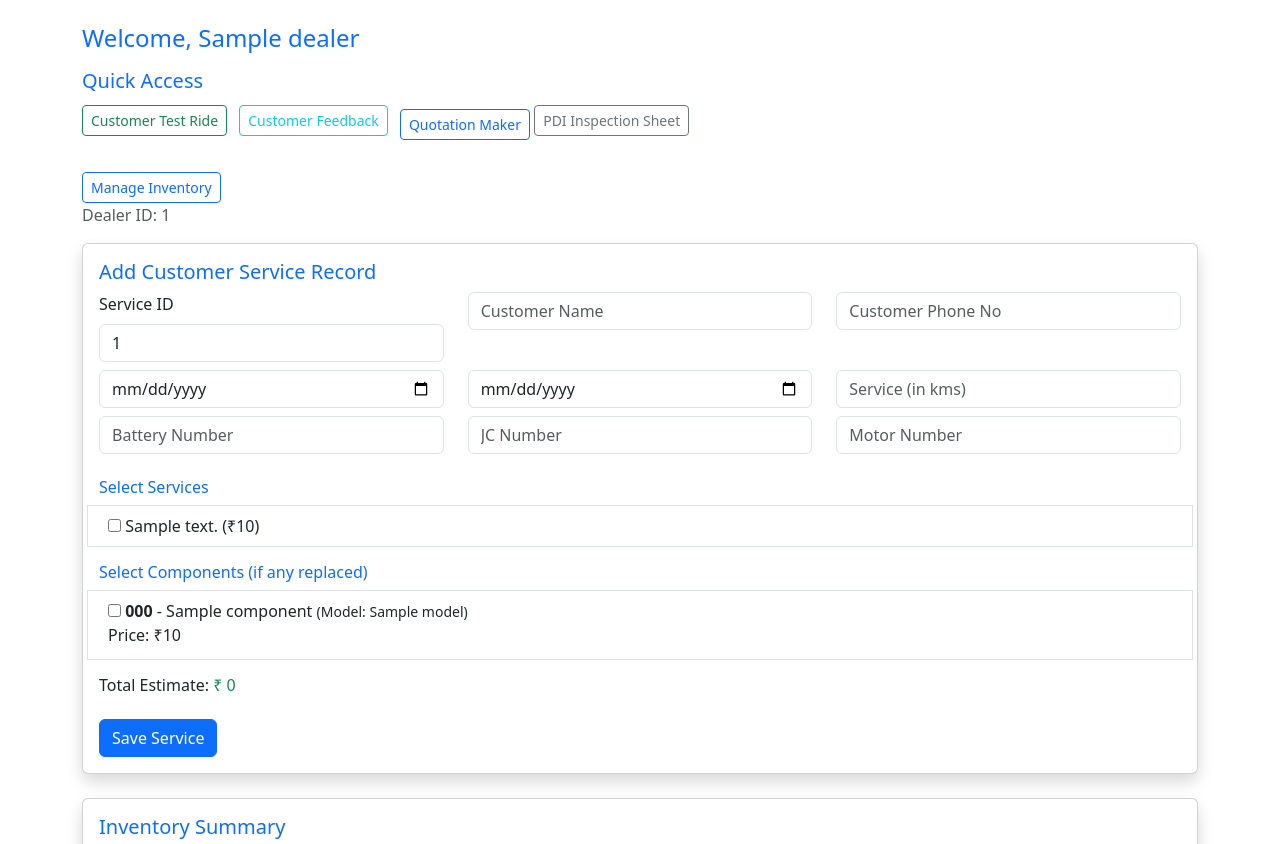
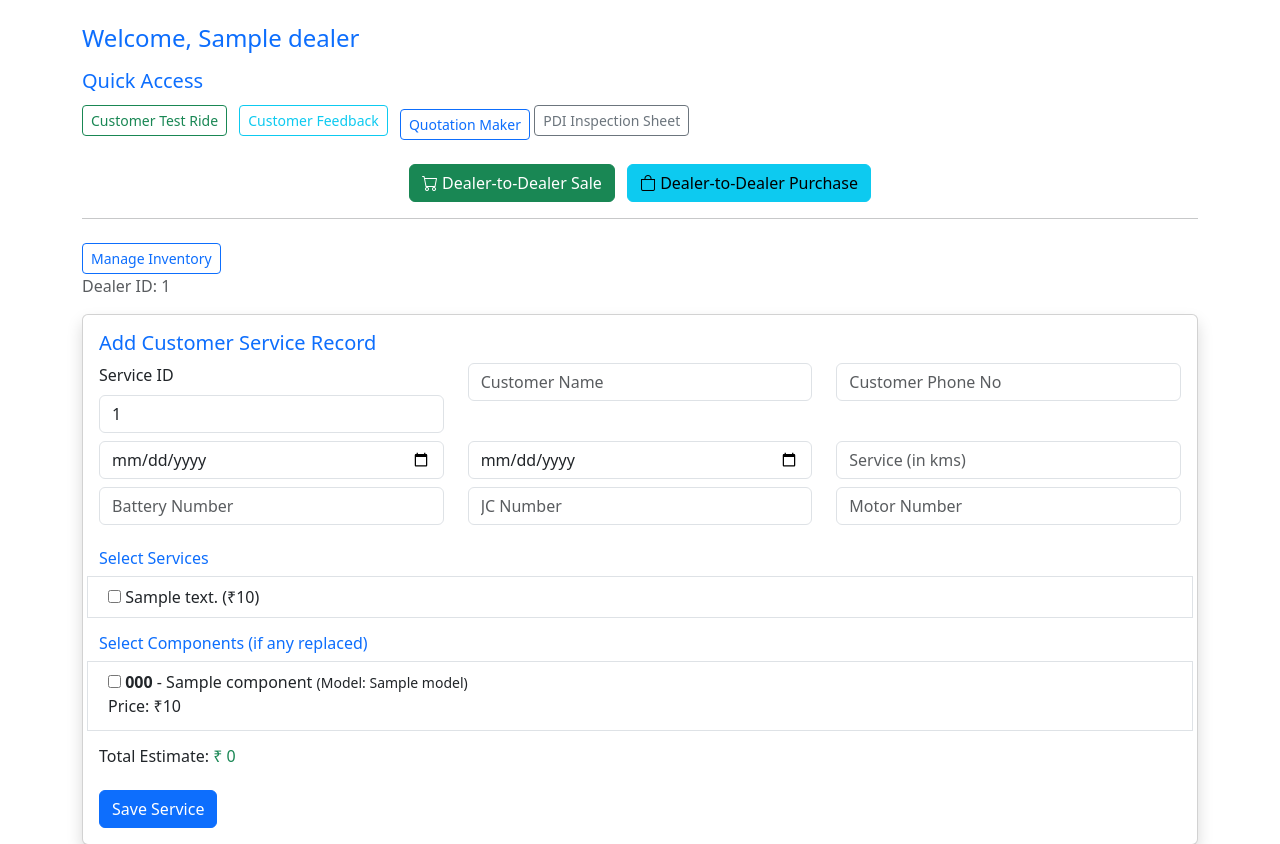
Before and after one commit to PriyanshuVe/smg_service_portal, a Django app: template portal/templates/portal/dealer_dashboard.html in a window 1280 px wide. Shown: the top 844 px of the page. Run offline with Django 5.2, Linux system fonts and the light colour scheme; the template is opened without the code that fills it: most values are stand-ins (such as "Sample title", 1, 10 or a date in 2020).

Commit message:
Final Day 27 updates: Dealer Sale/Purchase + Google Sheet + Excel export

```diff
--- a/portal/templates/portal/dealer_dashboard.html
+++ b/portal/templates/portal/dealer_dashboard.html
@@ -5,6 +5,7 @@
 <meta charset="UTF-8">
 <title>Dealer Dashboard | SMG Portal</title>
 <link rel="stylesheet" href="https://cdn.jsdelivr.net/npm/bootstrap@5.3.0/dist/css/bootstrap.min.css">
+<link rel="stylesheet" href="https://cdn.jsdelivr.net/npm/bootstrap-icons@1.10.5/font/bootstrap-icons.css">
 <script>
 function calculateTotal() {
     let labourBoxes = document.querySelectorAll('input[name="services"]:checked');
@@ -35,6 +36,16 @@ function calculateTotal() {
         <a href="{% url 'dealer_quotation' %}" class="btn btn-outline-primary btn-sm mt-2">Quotation Maker</a>
         <a href="{% url 'pdi_inspection_form' %}" class="btn btn-outline-secondary btn-sm me-2">PDI Inspection Sheet</a>
     </div>
+    <div class="mb-3 text-center">
+    <a href="{% url 'dealer_sale_list' %}" class="btn btn-success me-2">
+        <i class="bi bi-cart"></i> Dealer-to-Dealer Sale
+    </a>
+    <a href="{% url 'dealer_purchase_list' %}" class="btn btn-info">
+        <i class="bi bi-bag"></i> Dealer-to-Dealer Purchase
+    </a>
+    </div>
+    <hr class="my-3">
+
 
     <a href="{% url 'dealer_add_inventory' %}" class="btn btn-outline-primary btn-sm mt-2">Manage Inventory</a>
     <p class="text-muted">Dealer ID: {{ dealer.dealer_id }}</p>
```
